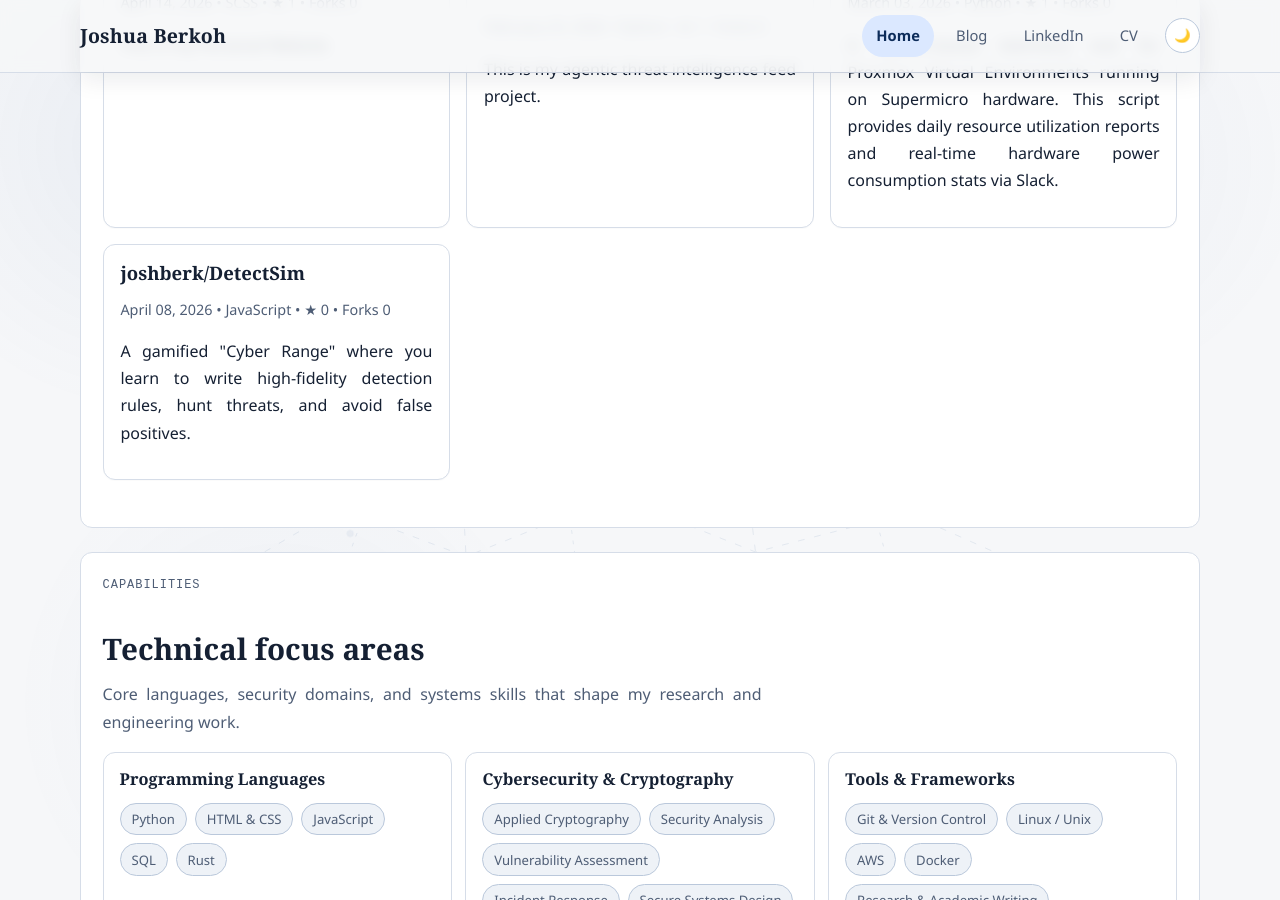
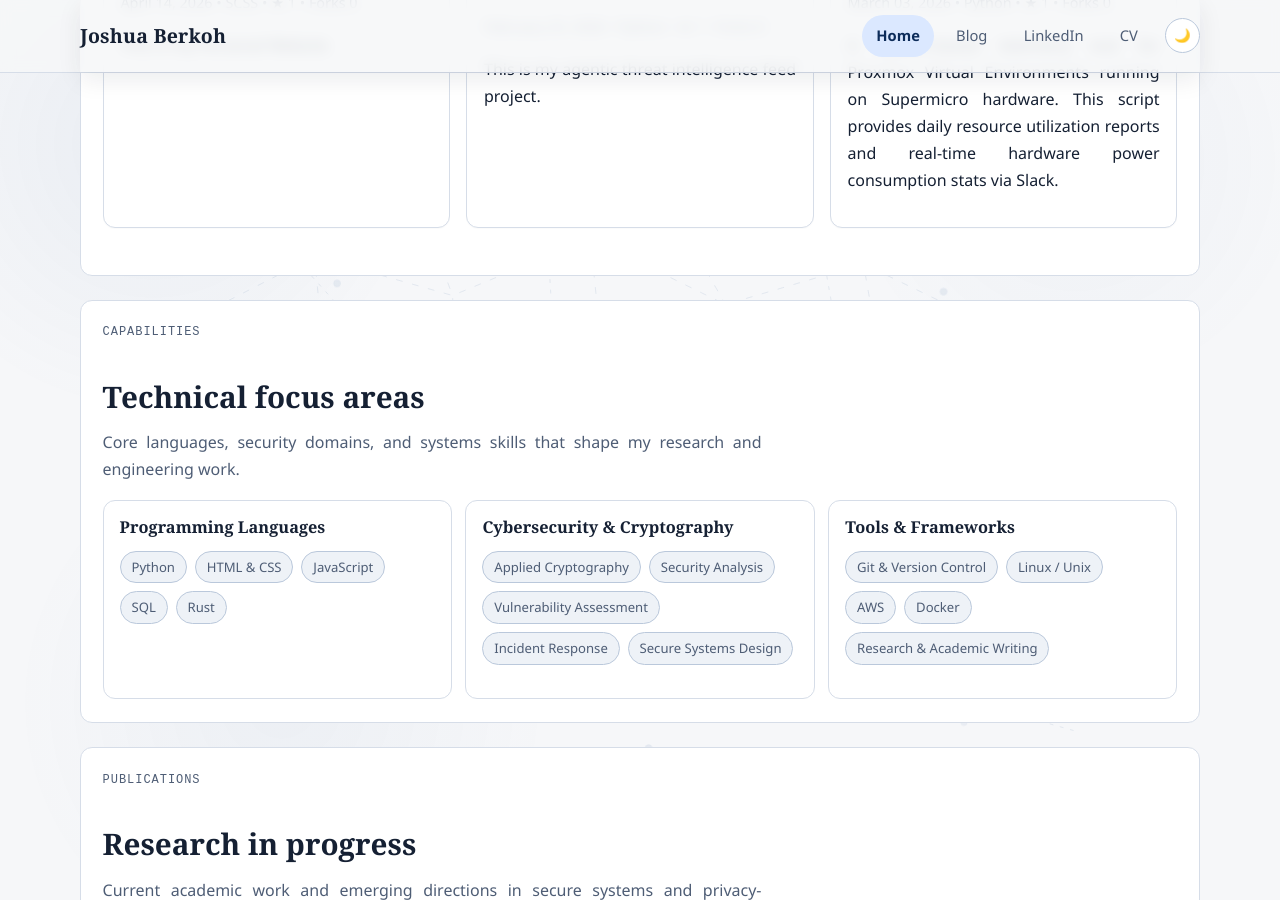
Before and after one commit to joshberk/joshberk.github.io, a Jekyll site: the page built from index.md, in a window 1280 px wide and 900 px high, scrolled down 2373 px. Built offline with Jekyll 4.4.1, drawn with Linux system fonts in a browser that asks for light colours.

Commit message:
fix: skip missing featured repositories

```diff
--- a/_data/featured_projects.yml
+++ b/_data/featured_projects.yml
@@ -5,4 +5,3 @@ repos:
   - "joshberk.github.io"
   - "Agentic-Threat-Intel-Feed"
   - "PVE-Resource-monitor"
-  - "DetectSim"
--- a/_data/projects.yml
+++ b/_data/projects.yml
@@ -26,12 +26,3 @@ projects:
   stars: 1
   forks: 0
   updated: '2026-03-03T03:22:08Z'
-- name: DetectSim
-  full_name: joshberk/DetectSim
-  description: A gamified "Cyber Range" where you learn to write high-fidelity detection
-    rules, hunt threats, and avoid false positives.
-  url: https://github.com/joshberk/DetectSim
-  language: JavaScript
-  stars: 0
-  forks: 0
-  updated: '2026-04-08T12:59:11Z'
```
Also changed, not shown: .github/workflows/update_projects.yml.
